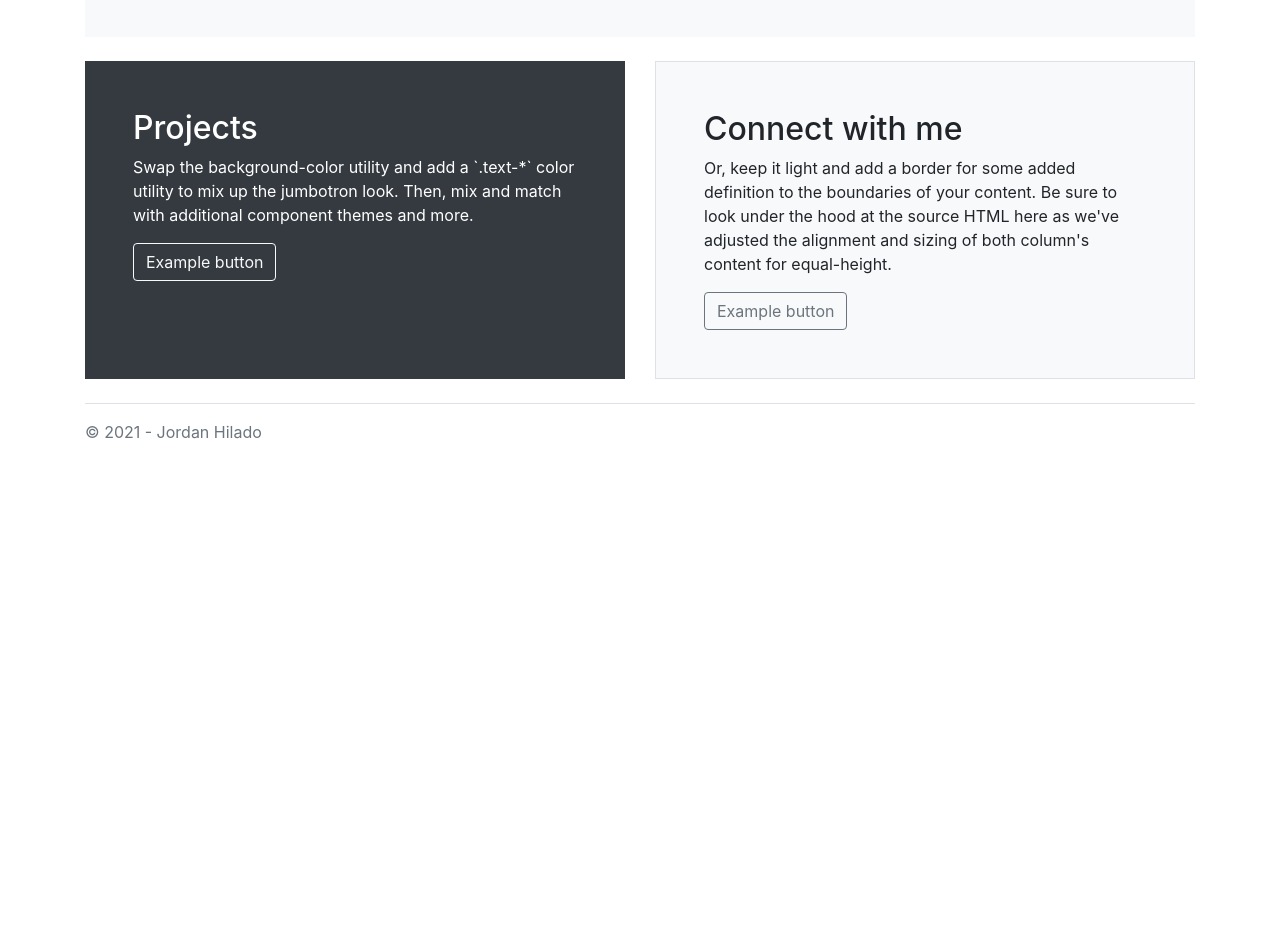
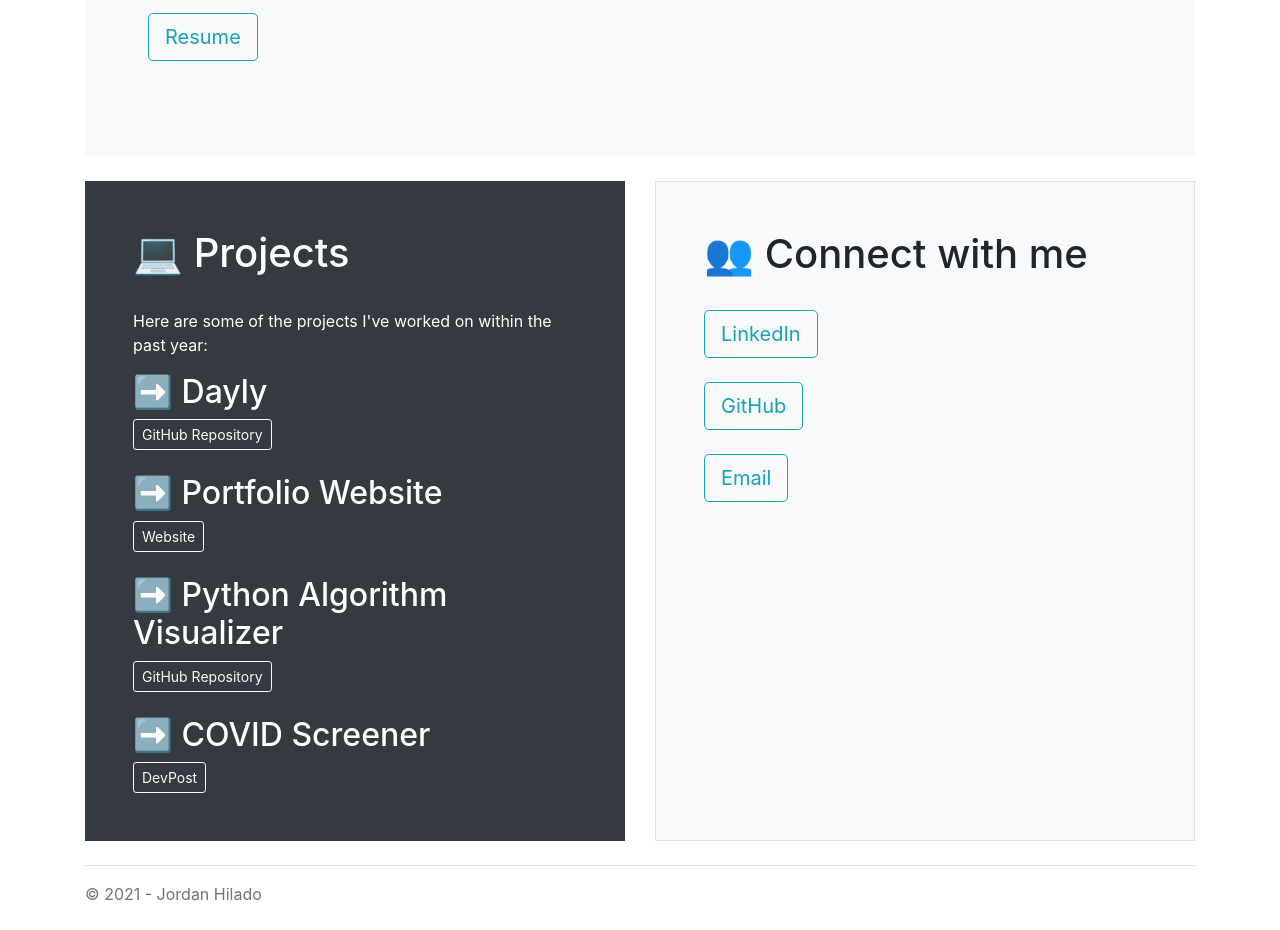
Before and after one commit to jordanhilado/BootstrapActivity-CECS105, a plain HTML site: page index.html in a window 1280 px wide. Shown: the part 916-1846 px from the top of the page. Before the commit the page ends 1384 px from the top, so only its background shows below. Drawn offline with nearby package versions, Linux system fonts and the light colour scheme.

Commit message:
Finished rest

```diff
--- a/index.html
+++ b/index.html
@@ -40,33 +40,44 @@
     <header class="pb-3 mb-4 border-bottom">
       <a href="/" class="d-flex align-items-center text-dark text-decoration-none">
         <svg xmlns="http://www.w3.org/2000/svg" width="40" height="32" class="me-2" viewBox="0 0 118 94" role="img"><title>Bootstrap</title><path fill-rule="evenodd" clip-rule="evenodd" d="M24.509 0c-6.733 0-11.715 5.893-11.492 12.284.214 6.14-.064 14.092-2.066 20.577C8.943 39.365 5.547 43.485 0 44.014v5.972c5.547.529 8.943 4.649 10.951 11.153 2.002 6.485 2.28 14.437 2.066 20.577C12.794 88.106 17.776 94 24.51 94H93.5c6.733 0 11.714-5.893 11.491-12.284-.214-6.14.064-14.092 2.066-20.577 2.009-6.504 5.396-10.624 10.943-11.153v-5.972c-5.547-.529-8.934-4.649-10.943-11.153-2.002-6.484-2.28-14.437-2.066-20.577C105.214 5.894 100.233 0 93.5 0H24.508zM80 57.863C80 66.663 73.436 72 62.543 72H44a2 2 0 01-2-2V24a2 2 0 012-2h18.437c9.083 0 15.044 4.92 15.044 12.474 0 5.302-4.01 10.049-9.119 10.88v.277C75.317 46.394 80 51.21 80 57.863zM60.521 28.34H49.948v14.934h8.905c6.884 0 10.68-2.772 10.68-7.727 0-4.643-3.264-7.207-9.012-7.207zM49.948 49.2v16.458H60.91c7.167 0 10.964-2.876 10.964-8.281 0-5.406-3.903-8.178-11.425-8.178H49.948z" fill="currentColor"></path></svg>
-        <span class="fs-4">Jordan Hilado - CS @ CSULB</span>
+        <span class="fs-4">Powered by Bootstrap - Jordan Hilado</span>
       </a>
     </header>
 
     <div class="p-5 mb-4 bg-light rounded-3">
       <div class="container-fluid py-5">
-        <h1 class="display-5 fw-bold">A little bit about me</h1>
+        <h1 class="display-5 fw-bold">💬 A little bit about me</h1>
         <img src="me.png" style="width:300px;height:400px;">
         <br><br>
-        <p class="col-md-8 fs-4">Welcome to my page. I'm currently a first-year student at CSULB about to go into my second year pursuing a bachelor's in Computer Science. I have a passion for learning, competing, creating, and connecting. This upcoming academic year I am going to be serving as CSULB Association for Computing Machinery's Co-Vice President. I love basketball, hiking, working out, reading, and listening to podcasts.</p>
-        <a href="https://drive.google.com/file/d/1K0o-3Enchxq9IApRr9iTMaJV9lUR1fmJ/view?usp=sharing" target="_blank"><button class="btn btn-primary btn-lg" type="button">Resume</button></a>
+        <p class="col-md-8 fs-4">Welcome to my page. I'm currently a first-year student at CSULB about to go into my second year pursuing a bachelor's in Computer Science. I have a passion for learning, competing, creating, and connecting. This upcoming academic year I am going to be serving as CSULB Association for Computing Machinery's Co-Vice President. I love basketball, hiking, working out, reading, and listening to podcasts.<br><br>There are many branches and technologies that I am interested in and want to pursue in computer science within the coming years. These include cyber security, ethical hacking, full-stack web development, artificial intelligence, and computer vision.</p>
+        <a href="https://drive.google.com/file/d/1K0o-3Enchxq9IApRr9iTMaJV9lUR1fmJ/view?usp=sharing" target="_blank"><button class="btn btn-outline-info btn-lg" type="button">Resume</button></a>
       </div>
     </div>
 
     <div class="row align-items-md-stretch">
       <div class="col-md-6">
         <div class="h-100 p-5 text-white bg-dark rounded-3">
-          <h2>Projects</h2>
-          <p>Swap the background-color utility and add a `.text-*` color utility to mix up the jumbotron look. Then, mix and match with additional component themes and more.</p>
-          <button class="btn btn-outline-light" type="button">Example button</button>
+          <h1>💻 Projects</h1><br>
+          <p>Here are some of the projects I've worked on within the past year:</p>
+          <h2>➡️ Dayly<br><a href="" target="_blank"></a></h2>
+          <a href="https://github.com/jordanhilado/Dayly" target="_blank"><button class="btn btn-outline-light btn-sm" type="button">GitHub Repository</button></a>
+          <br><br>
+          <h2>➡️ Portfolio Website</h2>
+          <a href="http://jordanhilado.github.io/" target="_blank"><button class="btn btn-outline-light btn-sm" type="button">Website</button></a>
+          <br><br>
+          <h2>➡️ Python Algorithm Visualizer</h2>
+          <a href="https://github.com/jordanhilado/Algorithm-Visualizer" target="_blank"><button class="btn btn-outline-light btn-sm" type="button">GitHub Repository</button></a>
+          <br><br>
+          <h2>➡️ COVID Screener</h2>
+          <a href="https://devpost.com/software/covid-screener" target="_blank"><button class="btn btn-outline-light btn-sm" type="button">DevPost</button></a>
         </div>
       </div>
       <div class="col-md-6">
         <div class="h-100 p-5 bg-light border rounded-3">
-          <h2>Connect with me</h2>
-          <p>Or, keep it light and add a border for some added definition to the boundaries of your content. Be sure to look under the hood at the source HTML here as we've adjusted the alignment and sizing of both column's content for equal-height.</p>
-          <button class="btn btn-outline-secondary" type="button">Example button</button>
+          <h1>👥 Connect with me</h1><br>
+          <a href="https://www.linkedin.com/in/jordanhilado/" target="_blank"><button class="btn btn-outline-info btn-lg" type="button">LinkedIn</button></a><br><br>
+          <a href="https://github.com/jordanhilado" target="_blank"><button class="btn btn-outline-info btn-lg" type="button">GitHub</button></a><br><br>
+          <a href="mailto:jordanalihilado@gmail.com" target="_blank"><button class="btn btn-outline-info btn-lg" type="button">Email</button></a><br>
         </div>
       </div>
     </div>
```
